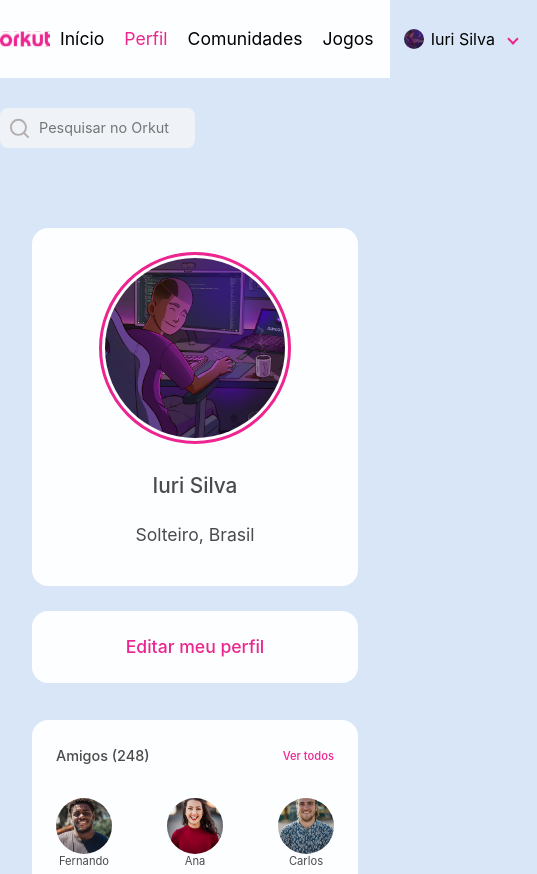
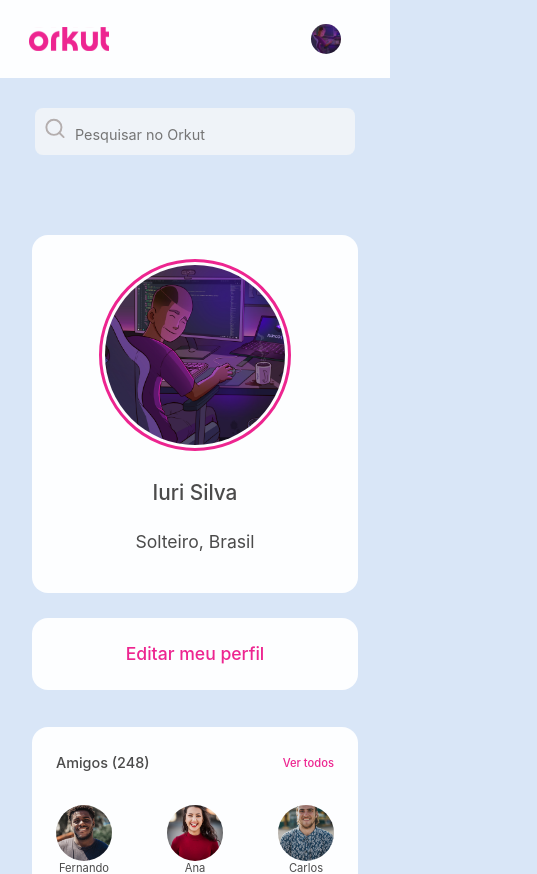
Before and after one commit to diegoframos81/Compass-Second-Challenge, a React (Vite) app in the folder Compass Challenger/: page / in a window 390 px wide. Shown: the top 874 px of the page, 537 px wide, since content can reach past the window. Built offline with nearby package versions, Linux system fonts and the light colour scheme.

Commit message:
task: and navbar respons.

```diff
--- a/Compass Challenger/src/components/navbar.css
+++ b/Compass Challenger/src/components/navbar.css
@@ -10,89 +10,17 @@
   background: #fdfeff;
 }
 
-.navbar-fixed {
-  display: none;
-  flex-direction: column;
-  justify-content: space-between;
-  position: fixed;
-  top: 0;
-  left: 0;
-  width: 100%;
-  padding: 10px;
-  background: #fdfeff;
-  z-index: 100;
-}
-
-.navbar-fixed-top {
+.navbar-content {
   display: flex;
   justify-content: space-between;
-  width: 100%;
-}
-
-.img-nav-small {
-  width: 80px;
-  height: 24px;
-}
-
-.user-profile-small {
-  display: flex;
-  align-items: center;
-  gap: 2px;
-}
-
-.user-profile-small img {
-  width: 30px;
-  height: 30px;
-}
-
-.user-name-small {
-  white-space: nowrap;
-  font-size: var(--font-small);
-}
-
-.arrow-down-small {
-  border: solid #ed2590;
-  border-width: 0 2px 2px 0;
-  display: inline-block;
-  padding: 3px;
-  margin-left: 12px;
-  transform: rotate(45deg);
-  -webkit-transform: rotate(45deg);
-}
-
-.search-bar-wrapper-small {
-  display: flex;
-  align-items: center;
-  padding: 8px;
-  width: 80%;
-  height: 43.959px;
-  flex-shrink: 0;
-  border-radius: 8px;
-  background: #eff3f8;
-  margin-top: 10px;
-}
-
-.navbar-content {
-  display: flex;
   height: 100%;
   width: 85vw;
 }
 
-.nav-group-left {
-  display: flex;
-  align-items: center;
-  justify-content: flex-start;
-  width: 50%;
-  flex-direction: row;
-  gap: 20px;
-}
-
+.nav-group-left,
 .nav-group-right {
   display: flex;
   align-items: center;
-  justify-content: flex-end;
-  width: 50%;
-  flex-direction: row;
   gap: 20px;
 }
 
@@ -112,7 +40,7 @@
   color: #ed2590;
 }
 
-.search-bar-wrapper {
+.search-bar-desktop-wrapper {
   display: flex;
   align-items: center;
   padding: 8px;
@@ -121,6 +49,19 @@
   flex-shrink: 0;
   border-radius: 8px;
   background: #eff3f8;
+}
+
+.search-bar-mobile-wrapper {
+  display: none;
+  justify-content: center;
+  align-items: center;
+  padding: 8px;
+  width: 320px;
+  height: auto;
+  flex-shrink: 0;
+  border-radius: 8px;
+  background: #eff3f8;
+  margin-top: 30px;
 }
 
 .search-icon {
@@ -136,11 +77,6 @@
   font-family: inherit;
   font-size: var(--font-small);
   line-height: 24px;
-}
-
-.search-bar:focus {
-  background-color: #eff3f8;
-  color: #000;
 }
 
 .user-profile {
@@ -159,7 +95,7 @@
 .user-name {
   margin-left: 5px;
   white-space: nowrap;
-  font-size: var(--font-small);
+  font-size: var(--font-small);;
 }
 
 .arrow-down {
@@ -172,103 +108,60 @@
   -webkit-transform: rotate(45deg);
 }
 
+.desktop-only {
+  display: block;
+}
+
+.mobile-only {
+  display: none;
+}
+
 @media (max-width: 768px) {
-  .navbar {
-    justify-content: space-between;
-  }
-
-  .search-bar-mobile-wrapper {
-    display: flex;
-    padding: 8px;
-    width: 50%;
-    flex-shrink: 0;
-    border-radius: 8px;
-    background: #eff3f8;
-    margin-top: 30px;
-  }
-
   .navbar-content {
     flex-direction: row;
     justify-content: space-between;
   }
 
-  .nav-group-left, .nav-group-right {
-    width: auto;
+  .nav-group-left,
+  .nav-group-right {
+    display: flex;
+    align-items: center;
+    width: 50%;
+  }
+
+  .nav-group-left {
+    justify-content: flex-start;
   }
 
   .nav-group-right {
     justify-content: flex-end;
   }
 
-  .nav-group-left {
-    gap: 10px;
+  .img-nav {
+    width: 80px;
+    height: 24px;
   }
 
-  .user-profile {
-    margin-left: auto;
+  .user-profile img {
+    width: 30px;
+    height: 30px;
   }
 
-  .search-bar-wrapper {
+  .search-bar-desktop-wrapper {
     display: none;
   }
 
-  @media (max-width: 768px) {
-    .img-nav {
-      width: 50px;
-      height: 20px;
-    }
+  .search-bar-mobile-wrapper {
+    display: flex;
+    margin: auto;
+    margin-top: 30px;
+  }
 
-    .user-profile img {
-      width: 20px;
-      height: 20px;
-    }
-
-    .user-name {
-      font-size: var(--font-xsmall);
-    }
-  }
-}
-
-@media (min-width: 769px) {
-  .search-bar-mobile-wrapper {
+  .desktop-only {
     display: none;
   }
 
-  .search-bar-wrapper {
-    display: flex;
-  }
-
-  .navbar-content {
-    flex-direction: row;
-    justify-content: space-between;
-  }
-
-  .nav-group-left, .nav-group-right {
-    width: 50%;
-  }
-
-  .nav-group-right {
-    justify-content: flex-end;
-  }
-
-  .nav-group-left {
-    gap: 20px;
-  }
-
-  .user-profile {
-    margin-left: 10px;
-    padding: 20px;
-    gap: 2px;
-  }
-
-  .search-bar-wrapper {
-    display: flex;
-    align-items: center;
-    padding: 8px;
-    width: 355px;
-    height: 43.959px;
-    flex-shrink: 0;
-    border-radius: 8px;
-    background: #eff3f8;
+  .mobile-only {
+    display: block;
   }
 }
--- a/Compass Challenger/src/components/navbar.tsx
+++ b/Compass Challenger/src/components/navbar.tsx
@@ -14,25 +14,25 @@
         <div className='navbar-content'>
           <div className="nav-group-left">
             <img className='img-nav' src={logo} alt="Logo" onClick={() => navigate('/')} />
-            <span className="nav-link">Início</span>
-            <span className="nav-link profile-link">Perfil</span>
-            <span className="nav-link">Comunidades</span>
-            <span className="nav-link">Jogos</span>
+            <span className="nav-link desktop-only">Início</span>
+            <span className="nav-link desktop-only profile-link">Perfil</span>
+            <span className="nav-link desktop-only">Comunidades</span>
+            <span className="nav-link desktop-only">Jogos</span>
           </div>
           <div className="nav-group-right">
-            <div className="search-bar-wrapper">
+            <div className="search-bar-desktop-wrapper desktop-only">
               <img src={searchIcon} alt="Pesquisar" className="search-icon" />
               <input type="search" placeholder="Pesquisar no Orkut" className="search-bar" />
             </div>
             <div className="user-profile">
-              <img src={userImage} alt="Usuário" width="20" height="20" />
-              <span className="user-name">Iuri Silva</span>
-              <i className="arrow-down"></i>
+              <img src={userImage} alt="Usuário" className="user-profile-img" />
+              <span className="user-name desktop-only">Iuri Silva</span>
+              <i className="arrow-down desktop-only"></i>
             </div>
           </div>
         </div>
       </nav>
-      <div className="search-bar-mobile-wrapper">
+      <div className="search-bar-mobile-wrapper mobile-only">
         <img src={searchIcon} alt="Pesquisar" className="search-icon" />
         <input type="search" placeholder="Pesquisar no Orkut" className="search-bar" />
       </div>
```
